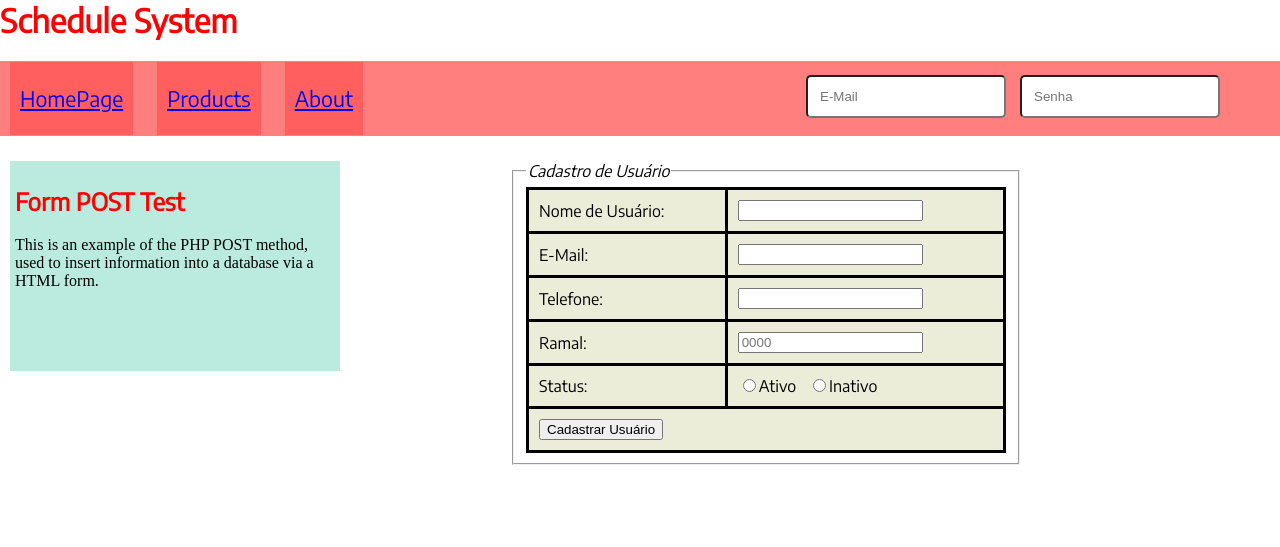
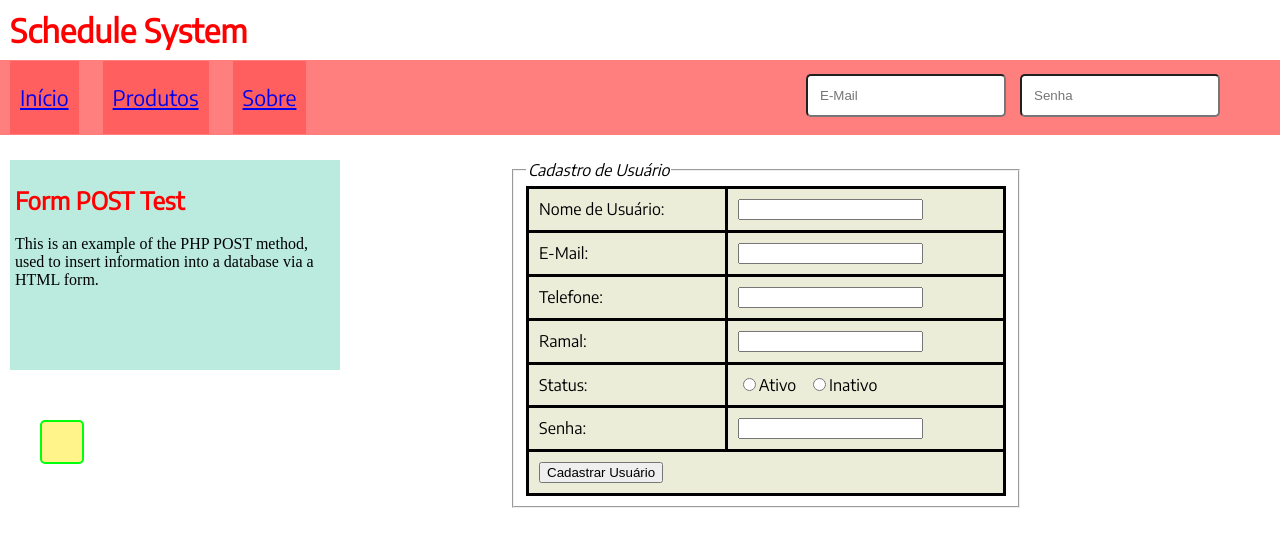
Before and after one commit to AdrianWR/Arizona, a PHP site: page /?signup=1 in a window 1280 px wide. Shown: the top 547 px of the page. Run offline with PHP 8.4, Linux system fonts and the light colour scheme.

Commit message:
Atualização do sistema de cadastro com senha e mensagens de confirmação.

```diff
--- a/header.php
+++ b/header.php
@@ -12,9 +12,9 @@
   <h1>Schedule System</h1>
   <nav id="nav-bar">
     <ul>
-        <li><a href="./index.php">HomePage</a></li>
-        <li><a href="./index.php">Products</a></li>
-        <li><a href="./index.php">About</a></li>
+        <li><a href="./index.php">Início</a></li>
+        <li><a href="./index.php">Produtos</a></li>
+        <li><a href="./index.php">Sobre</a></li>
     </ul>
     <form>
       <input type="text" name="login-mail" placeholder="E-Mail">
--- a/include/connection.php
+++ b/include/connection.php
@@ -7,13 +7,14 @@
 
   try {
     // Declaration of the new MySQL connection
-    $conn = new PDO("mysql:host=$DBservername;dbname=$DBname",$DBusername, $DBpassword);
+    $conn = new PDO("mysql:host=$DBservername;dbname=$DBname",$DBusername,
+      $DBpassword, array(PDO::MYSQL_ATTR_INIT_COMMAND => "SET NAMES utf8") );
     // Set the PDO error mode to Exception
     $conn->setAttribute(PDO::ATTR_ERRMODE, PDO::ERRMODE_EXCEPTION);
-    //echo "Connected Succesfully to MySQL!";
   }
   catch(PDOException $e) {
     echo "Connection failed: " . $e->getMessage();
+    exit();
   }
 
   // $conn = null;
--- a/signup.php
+++ b/signup.php
@@ -17,13 +17,16 @@
             <td><input type="text" name="phone"></td>
           </tr>
           <tr><td>Ramal:</td>
-            <td><input type="text" name="branch_line" placeholder="0000"></td>
+            <td><input type="text" name="branch_line""></td>
           </tr>
           <tr><td>Status:</td>
             <td>
               <input type="radio" name="status" value="1">Ativo &nbsp
               <input type="radio" name="status" value="2">Inativo
             </td>
+          <tr><td>Senha:</td>
+            <td><input type="password" name="password"></td>
+          </tr>
           </tr>
           <tr><td colspan="2"><input type="submit" name="submit" value="Cadastrar Usuário"></td></tr>
         </table>
@@ -31,3 +34,28 @@
     </form>
   </div>
 </section>
+
+<?php
+  // Messages to the user regarding the signup
+  $message = $_GET["signup"];
+  if ($message) {
+    echo "<section class='signup-message'>";
+    // Different messages for each case
+    switch ($message) {
+      case "empty":
+        echo "Há campos vazios no cadastro.";
+        break;
+      case "invalidmail":
+        echo "O e-mail inserido não é válido.";
+        break;
+      case "invalidname":
+        echo "O nome inserido já está sendo utilizado.";
+        break;
+      case "success":
+        echo "Cadastro efetuado com sucesso!";
+        break;
+    }
+    echo"</section>";
+  }
+
+?>
--- a/style.css
+++ b/style.css
@@ -1,7 +1,7 @@
 /* Cascading Style Sheet for the Schedule System */
 
 * {
-  /* border: 1px solid black; */
+   /*border: 1px solid black; */
 }
 
 body {
@@ -11,6 +11,10 @@
 h1, h2 {
   font-family: 'Encode Sans', sans-serif;
   color: rgb(255,0,0);
+}
+
+h1 {
+  margin: 10px 10px;
 }
 
 #nav-bar {
@@ -49,7 +53,7 @@
   top: 0px;
 }
 
-#nav-bar input[type=text], input[type=password] {
+#nav-bar input[type=text], #nav-bar input[type=password] {
   margin-right: 10px;
   width: 200px;
   padding: 12px;
@@ -100,14 +104,15 @@
   padding: 10px;
 }
 
-.database-content {
+.signup-message {
   color: #7000ff;
   font-family: 'Encode Sans', sans-serif;
   font-weight: 700;
   position: relative;
+  top: 100px;
   float: none;
   padding: 20px;
-  margin: 10px;
+  margin: 10px 40px;
   background-color: rgba(255, 230, 0, 0.46);
   border: 2px solid #00ff0a;
   border-radius: 5px;
```
Also changed, not shown: include/signup.inc.php (+19 -15 lines), index.php (+0 -11 lines).
